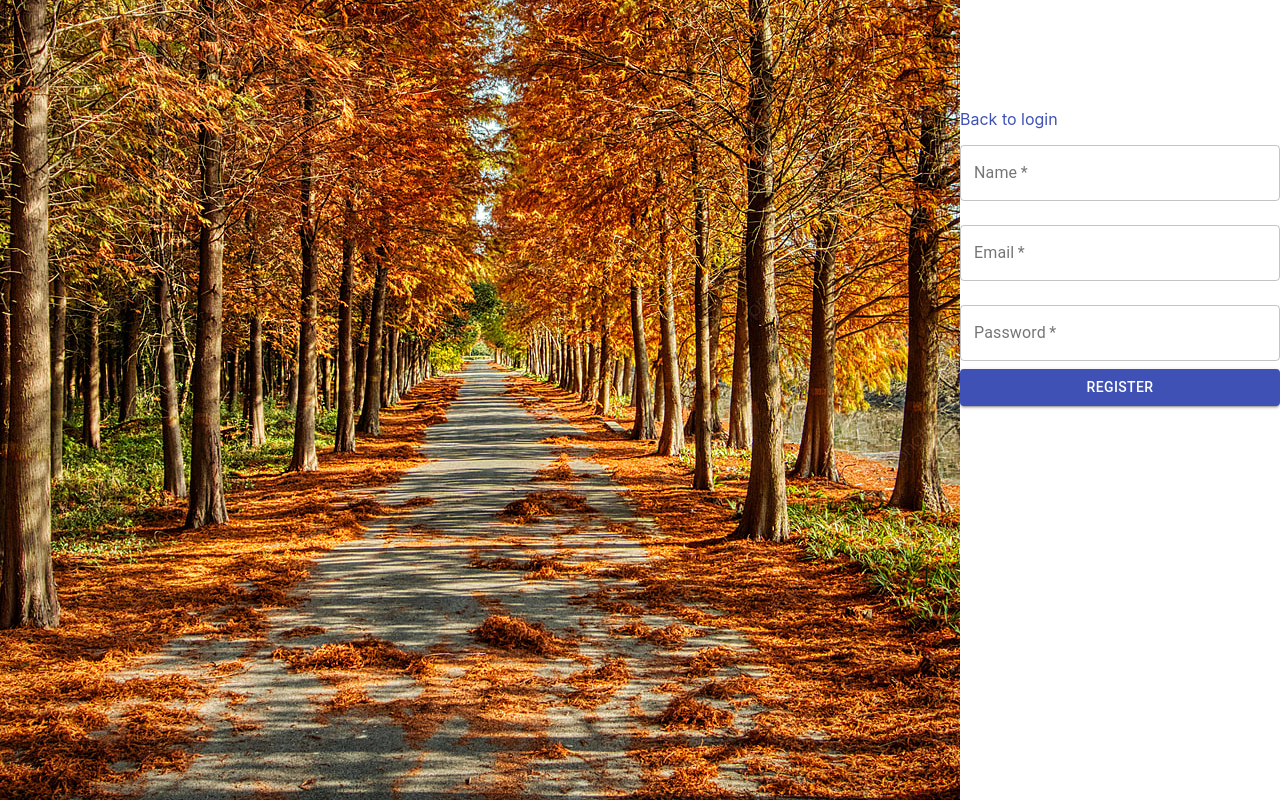
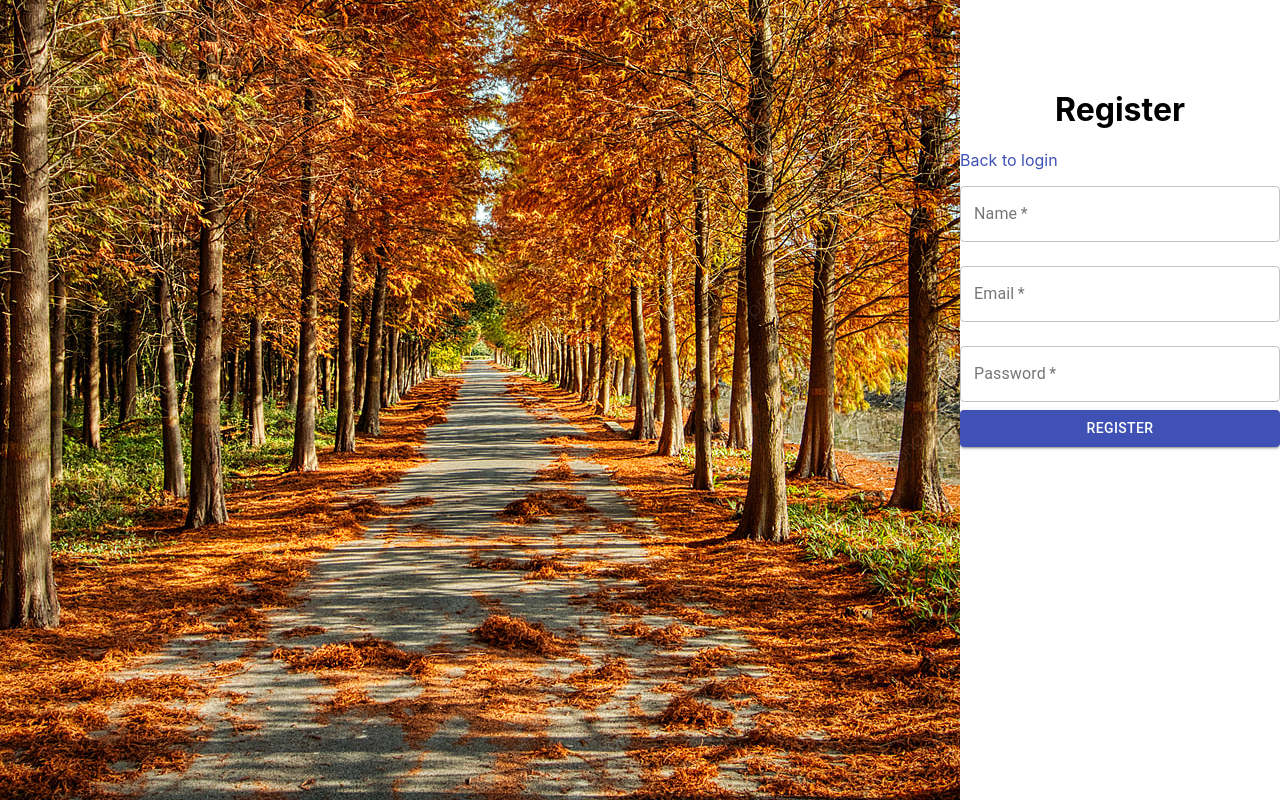
Before and after one commit to ferpavanello/lji-login, a React (Create React App) app: page / in a window 1280 px wide. Both pictures are taken after a click on the link "Register". Shown: the part 426-1226 px from the top of the page. Built offline with nearby package versions, Linux system fonts and the light colour scheme.

Commit message:
Create form title component

```diff
--- a/src/components/login-wrapper/LoginWrapper.css
+++ b/src/components/form-title/FormTitle.css
@@ -1,3 +1,3 @@
-.login-header {
+.form-title {
   text-align: center;
 }
--- /dev/null
+++ b/src/components/form-title/FormTitle.jsx
@@ -0,0 +1,8 @@
+import React from 'react'
+import './FormTitle.css'
+
+export default function FormTitle ({ content }) {
+  return (
+    <h1 className="form-title">{content}</h1>
+  )
+}
--- a/src/components/form-wrapper/FormWrapper.jsx
+++ b/src/components/form-wrapper/FormWrapper.jsx
@@ -1,15 +1,15 @@
 import React, { useState } from 'react'
 import './FormWrapper.css'
 import LoginWrapper from './../login-wrapper/LoginWrapper'
-import RegisterForm from './../register-form/RegisterForm'
+import RegisterWrapper from './../register-wrapper/RegisterWrapper'
 
 export default function FormWrapper () {
-  const [formToRender, setFormToRender] = useState('LoginWrapper')
+  const [formToRender, setFormToRender] = useState('Login')
 
   function formComponent () {
     switch (formToRender) {
-      case 'RegisterForm':
-        return <RegisterForm formToRender={setFormToRender} />
+      case 'Register':
+        return <RegisterWrapper formToRender={setFormToRender} />
       default:
         return <LoginWrapper formToRender={setFormToRender} />
     }
--- a/src/components/login-wrapper/LoginWrapper.jsx
+++ b/src/components/login-wrapper/LoginWrapper.jsx
@@ -1,12 +1,12 @@
 import React from 'react'
-import './LoginWrapper.css'
+import FormTitle from './../form-title/FormTitle'
 import LoginForm from './../login-form/LoginForm'
 import SignUp from './../sign-up/SignUp'
 
 export default function Loginrapper ({ formToRender }) {
   return (
     <div>
-      <h1 className="login-header">Login to continue</h1>
+      <FormTitle content="Login to continue" />
       <LoginForm />
       <SignUp formToRender={formToRender} />
     </div>
--- a/src/components/register-form/RegisterForm.jsx
+++ b/src/components/register-form/RegisterForm.jsx
@@ -20,7 +20,7 @@ export default function RegisterForm ({ formToRender }) {
     <form onSubmit={formSubmit}>
       <Link href="#" className="register" onClick={event => {
         event.preventDefault()
-        formToRender('LoginForm')
+        formToRender('Login')
       }}>
         Back to login
       </Link>
--- /dev/null
+++ b/src/components/register-wrapper/RegisterWrapper.jsx
@@ -0,0 +1,12 @@
+import React from 'react'
+import FormTitle from './../form-title/FormTitle'
+import RegisterForm from './../register-form/RegisterForm'
+
+export default function RegisterWrapper ({ formToRender }) {
+  return (
+    <div>
+      <FormTitle content="Register"/>
+      <RegisterForm formToRender={formToRender} />
+    </div>
+  )
+}
--- a/src/components/sign-up/SignUp.jsx
+++ b/src/components/sign-up/SignUp.jsx
@@ -11,7 +11,7 @@ export default function SignUp ({ formToRender }) {
       <p>
         <Link href="#" className="register" onClick={event => {
           event.preventDefault()
-          formToRender('RegisterForm')
+          formToRender('Register')
         }}>
           Register
         </Link>
```
